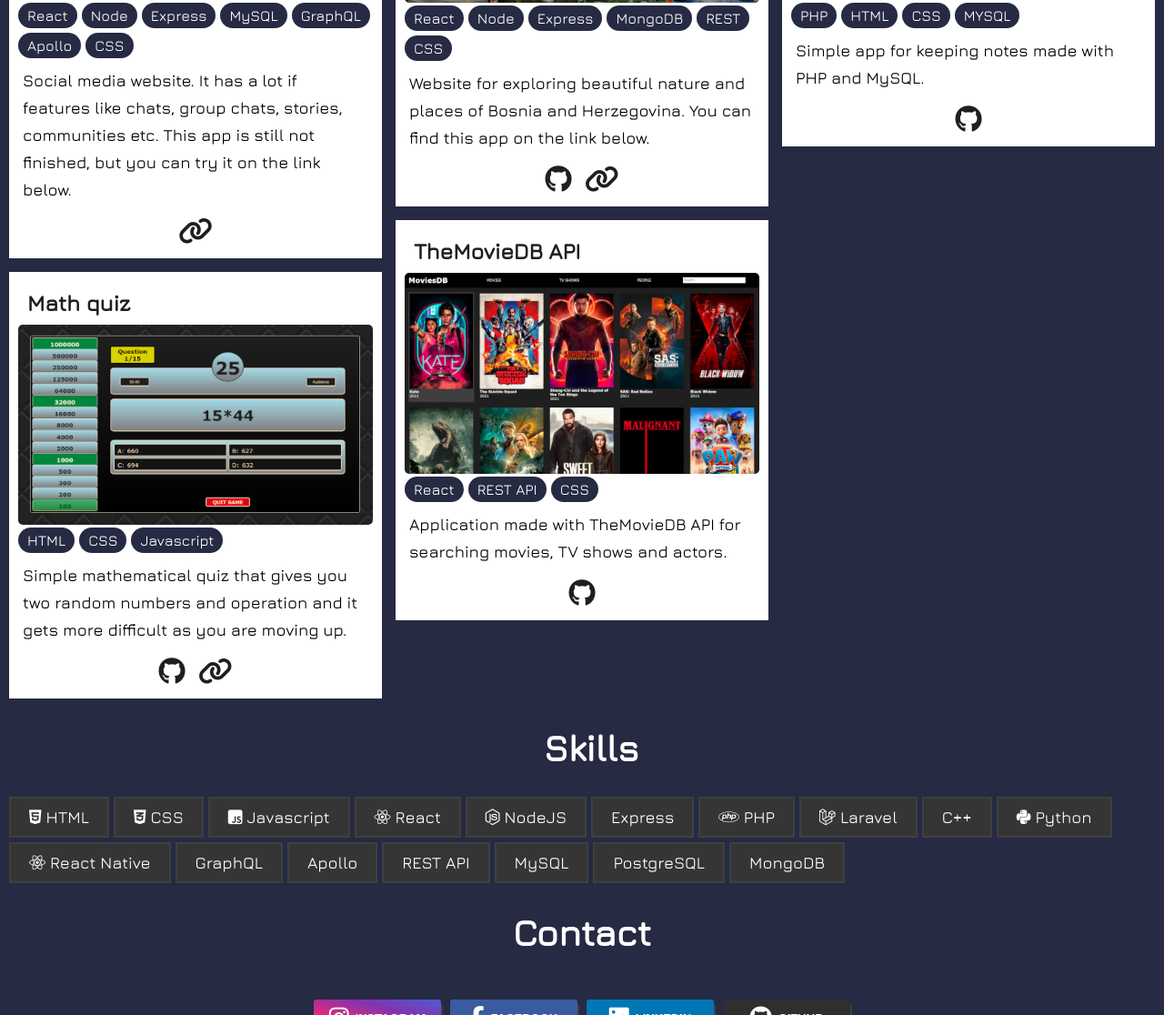
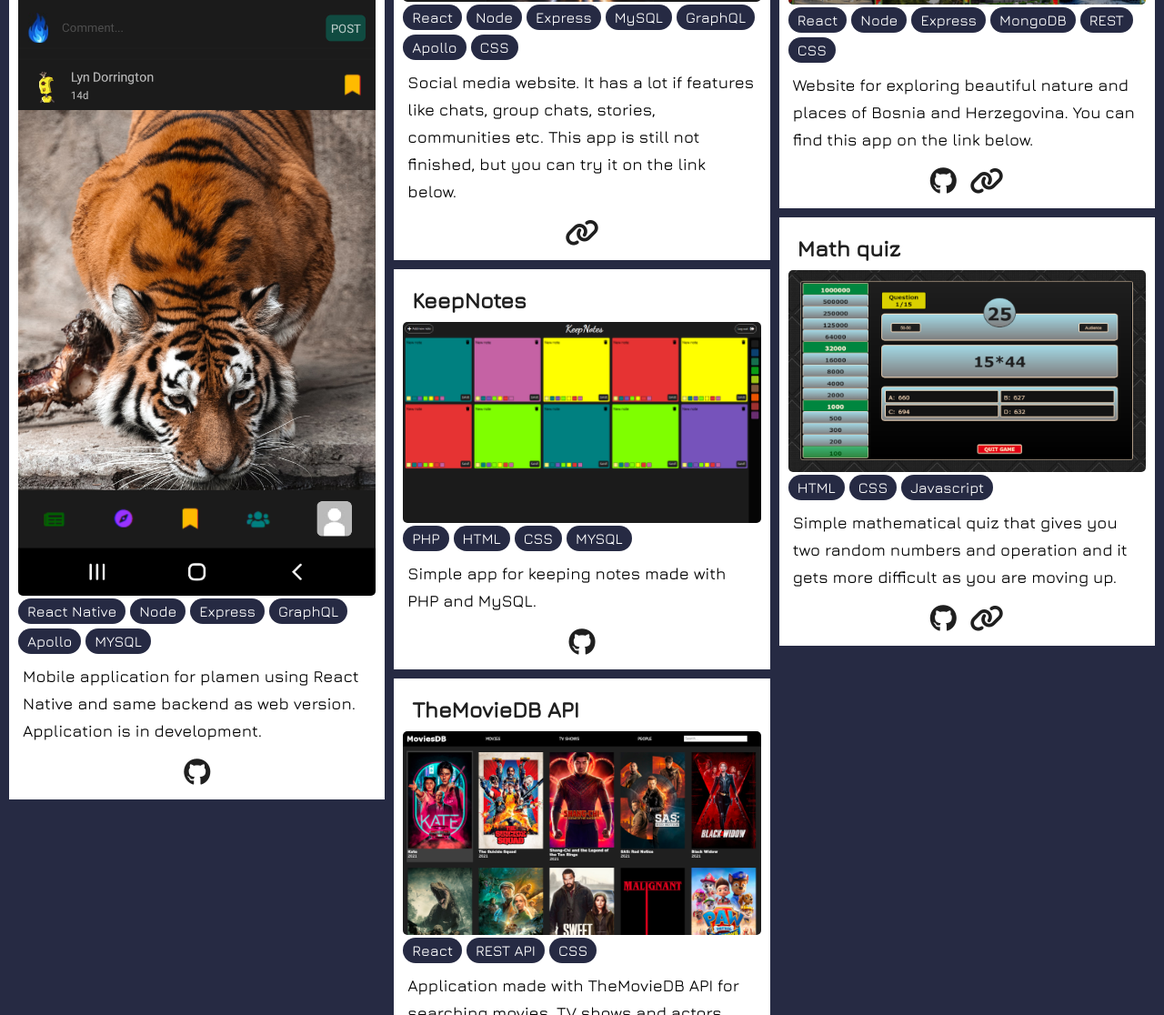
Before and after one commit to demac44/Portfolio, a plain HTML site: page index.html in a window 1280 px wide. Shown: the part 1684-2800 px from the top of the page at 91% size. Drawn offline with nearby package versions, Linux system fonts and the light colour scheme.

Commit message:
New project/Fixed overflow

```diff
--- a/index.html
+++ b/index.html
@@ -12,7 +12,7 @@
         <div class="center">
             <img src="./images/logop.png" alt="">
             <h1>Demir Umejr</h1>
-            <p>FULL-STACK DEVELOPER</p>
+            <p>DEVELOPER</p>
         </div>
     </div>
     <div class="about-container">
@@ -31,6 +31,34 @@
         <h1 class="section-title">Projects</h1>
         <div class="projects">
             <div class="projects-right">
+                <div class="project-box">
+                    <div class="proj-title">
+                        <h2>plamen native</h2>
+                    </div>
+                    <div class="proj-img">
+                        <img src="./images/projects/plamen-native.png" alt="">
+                    </div>
+
+                    <div class="proj-tags">
+                        <p>React Native</p>
+                        <p>Node</p>
+                        <p>Express</p>
+                        <p>GraphQL</p>
+                        <p>Apollo</p>
+                        <p>MYSQL</p>
+                    </div>
+
+                    <div class="proj-text">
+                        <p>Mobile application for plamen using React Native and same backend as web version. Application is in development.</p>
+                    </div>
+
+                    <div class="proj-links">
+                        <a href="https://github.com/demac44/keepnotes" target="_blank"><i class="fab fa-github"></i></a>
+                    </div>
+                </div>
+            </div>
+
+            <div class="projects-center">
                 <div class="project-box">
                     <div class="proj-title">
                         <h2>plamen</h2>
@@ -60,30 +88,54 @@
 
                 <div class="project-box">
                     <div class="proj-title">
-                        <h2>Math quiz</h2>
+                        <h2>KeepNotes</h2>
                     </div>
                     <div class="proj-img">
-                        <img src="./images/projects/mathquiz.png" alt="">
+                        <img src="./images/projects/keepnotes.png" alt="">
                     </div>
 
                     <div class="proj-tags">
+                        <p>PHP</p>
                         <p>HTML</p>
                         <p>CSS</p>
-                        <p>Javascript</p>
+                        <p>MYSQL</p>
                     </div>
 
                     <div class="proj-text">
-                        <p>Simple mathematical quiz that gives you two random numbers and operation and it gets more difficult as you are moving up.</p>
+                        <p>Simple app for keeping notes made with PHP and MySQL.</p>
                     </div>
 
                     <div class="proj-links">
-                        <a href="https://github.com/demac44/Math_Quiz" target="_blank"><i class="fab fa-github"></i></a>
-                        <a href="https://demac44.github.io/Math_Quiz/" target="_blank"><i class="fas fa-link"></i></a>
+                        <a href="https://github.com/demac44/keepnotes" target="_blank"><i class="fab fa-github"></i></a>
                     </div>
                 </div>
+
+                <div class="project-box">
+                    <div class="proj-title">
+                        <h2>TheMovieDB API</h2>
+                    </div>
+                    <div class="proj-img">
+                        <img src="./images/projects/moviedbapi.png" alt="">
+                    </div>
+
+                    <div class="proj-tags">
+                        <p>React</p>
+                        <p>REST API</p>
+                        <p>CSS</p>
+                    </div>
+
+                    <div class="proj-text">
+                        <p>Application made with TheMovieDB API for searching movies, TV shows and actors.</p>
+                    </div>
+
+                    <div class="proj-links">
+                        <a href="https://github.com/demac44/react-moviedb-api" target="_blank"><i class="fab fa-github"></i></a>
+                    </div>
+                </div>
+
             </div>
 
-            <div class="projects-center">
+            <div class="projects-left">
                 <div class="project-box">
                     <div class="proj-title">
                         <h2>visitBiH</h2>
@@ -110,55 +162,30 @@
                         <a href="https://visitbih.herokuapp.com/" target="_blank"><i class="fas fa-link"></i></a>
                     </div>
                 </div>
-
                 <div class="project-box">
                     <div class="proj-title">
-                        <h2>TheMovieDB API</h2>
+                        <h2>Math quiz</h2>
                     </div>
                     <div class="proj-img">
-                        <img src="./images/projects/moviedbapi.png" alt="">
+                        <img src="./images/projects/mathquiz.png" alt="">
                     </div>
 
                     <div class="proj-tags">
-                        <p>React</p>
-                        <p>REST API</p>
+                        <p>HTML</p>
                         <p>CSS</p>
+                        <p>Javascript</p>
                     </div>
 
                     <div class="proj-text">
-                        <p>Application made with TheMovieDB API for searching movies, TV shows and actors.</p>
+                        <p>Simple mathematical quiz that gives you two random numbers and operation and it gets more difficult as you are moving up.</p>
                     </div>
 
                     <div class="proj-links">
-                        <a href="https://github.com/demac44/react-moviedb-api" target="_blank"><i class="fab fa-github"></i></a>
+                        <a href="https://github.com/demac44/Math_Quiz" target="_blank"><i class="fab fa-github"></i></a>
+                        <a href="https://demac44.github.io/Math_Quiz/" target="_blank"><i class="fas fa-link"></i></a>
                     </div>
                 </div>
-            </div>
 
-            <div class="projects-left">
-                <div class="project-box">
-                    <div class="proj-title">
-                        <h2>KeepNotes</h2>
-                    </div>
-                    <div class="proj-img">
-                        <img src="./images/projects/keepnotes.png" alt="">
-                    </div>
-
-                    <div class="proj-tags">
-                        <p>PHP</p>
-                        <p>HTML</p>
-                        <p>CSS</p>
-                        <p>MYSQL</p>
-                    </div>
-
-                    <div class="proj-text">
-                        <p>Simple app for keeping notes made with PHP and MySQL.</p>
-                    </div>
-
-                    <div class="proj-links">
-                        <a href="https://github.com/demac44/keepnotes" target="_blank"><i class="fab fa-github"></i></a>
-                    </div>
-                </div>
             </div>
         </div>
         <div class="skills-container">
--- a/style.css
+++ b/style.css
@@ -15,7 +15,6 @@
 }
 .container{
     min-height: 100vh;
-    width: 100vw;
 }
 .first-container{
     display: flex;
@@ -42,9 +41,10 @@
 }
 
 .projects-container{
-    width: 100vw;
+    width: 100%;
     height: fit-content;
     padding: 10px;
+    padding-left: 10px;
 }
 .section-title{
     padding: 30px;
@@ -56,12 +56,12 @@
 .projects{
     display: grid;
     grid-template-columns: 1fr 1fr 1fr;
-    gap: 15px;
+    gap: 10px;
 }
 .projects-right,.projects-center,.projects-left{
     display: flex;
     flex-direction: column;
-    gap: 15px;
+    gap: 10px;
 }
 .project-box{
     width: 100%;
@@ -220,6 +220,11 @@
     background-color: #2f2f2f;
 }
 
+@media screen and (max-width:1300px){
+    .projects-container{
+        padding-left: 10px;
+    }
+}
 
 @media screen and (max-width:991px){
     .projects{
```
Also changed, not shown: images/projects/plamen-native.png (added).
